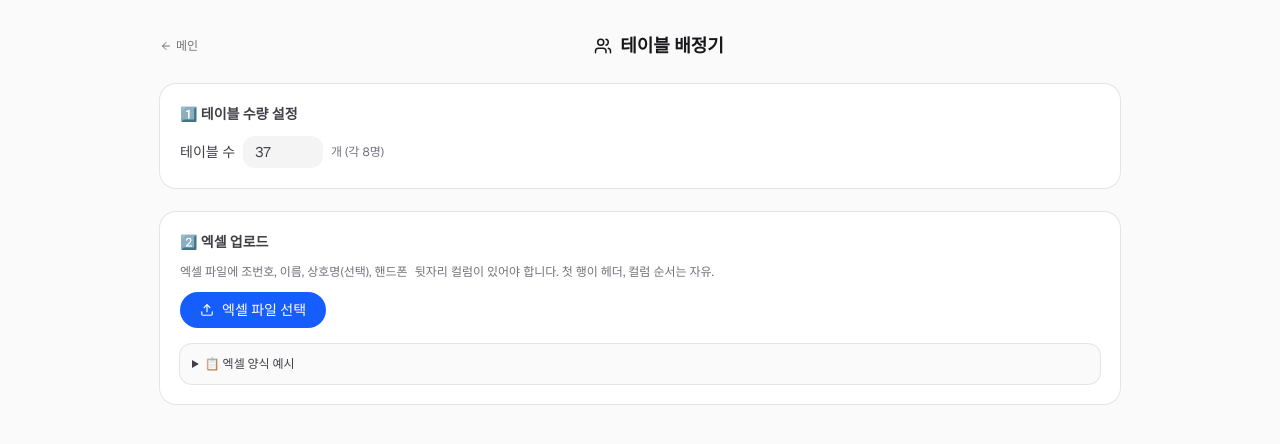
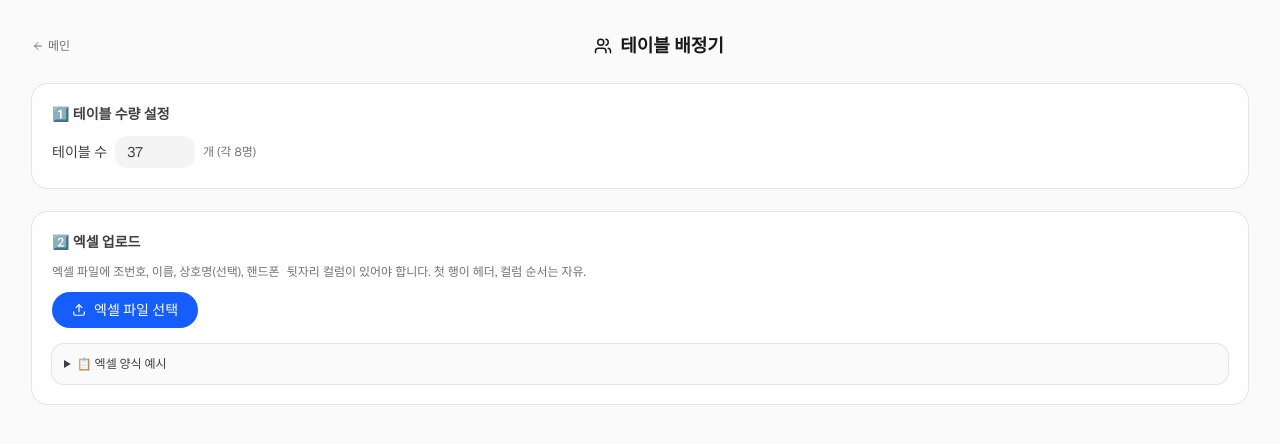
Before and after one commit to won121935-star/socam1-utm, a Next.js app: page /team-builder in a window 1280 px wide. Shown: the top 444 px of the page. Built offline with nearby package versions, Linux system fonts and the light colour scheme.

Commit message:
feat: 테이블 카드 7열 그리드 + 화면 폭 1600px 까지 확장
- 테이블 카드 그리드: lg에서 7열 (한 줄 7개씩 5줄 = 35개)
- 메인 컨테이너 max-w-5xl → max-w-[1600px] 로 확장
- 작은 화면에서는 2/3/5/7 단계로 반응형

```diff
--- a/src/app/team-builder/page.tsx
+++ b/src/app/team-builder/page.tsx
@@ -401,7 +401,7 @@ export default function TeamBuilder() {
   }
 
   return (
-    <main className="mx-auto flex min-h-screen max-w-5xl flex-col gap-6 p-4 md:p-8">
+    <main className="mx-auto flex min-h-screen max-w-[1600px] flex-col gap-6 p-4 md:p-8">
       <header className="flex items-center justify-between">
         <Link
           href="/"
@@ -614,7 +614,7 @@ export default function TeamBuilder() {
                   {new Date().toLocaleDateString("ko-KR")} · 총 {people.length}명
                 </span>
               </div>
-              <div className="grid grid-cols-1 gap-3 sm:grid-cols-2 lg:grid-cols-3">
+              <div className="grid grid-cols-2 gap-2 sm:grid-cols-3 md:grid-cols-5 lg:grid-cols-7">
               {assignment.tables.map((seats, i) => {
                 if (seats.length === 0) {
                   return (
```
